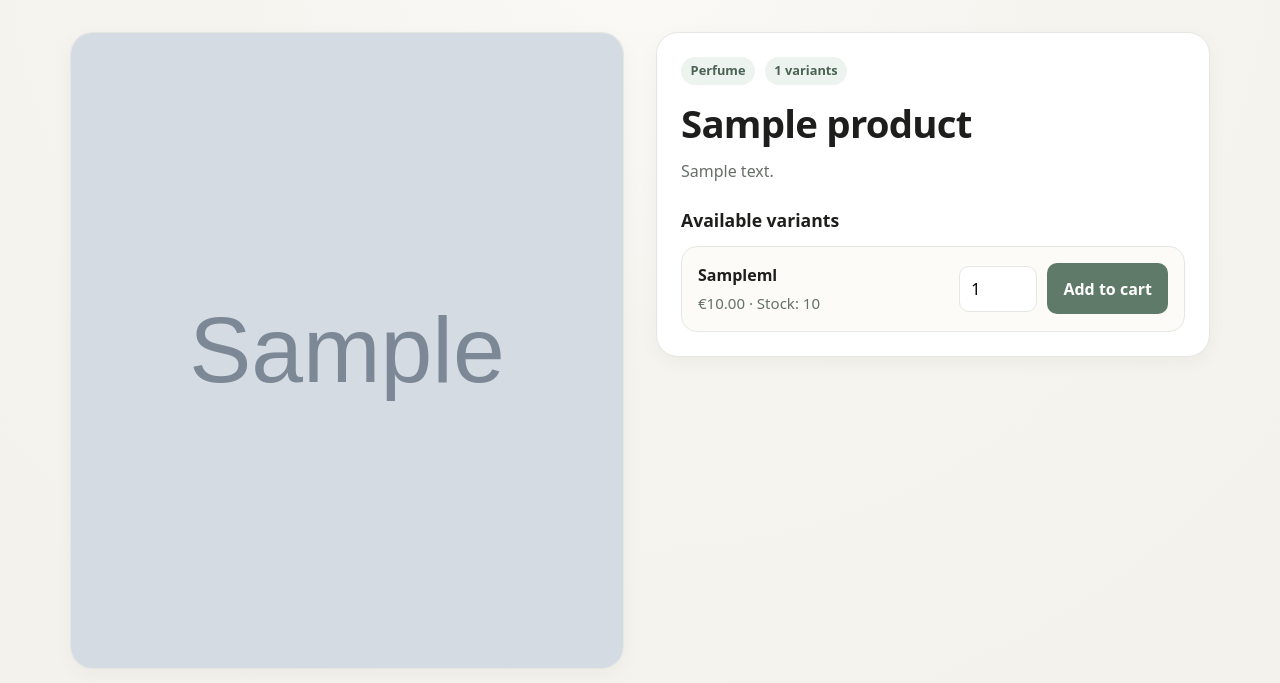
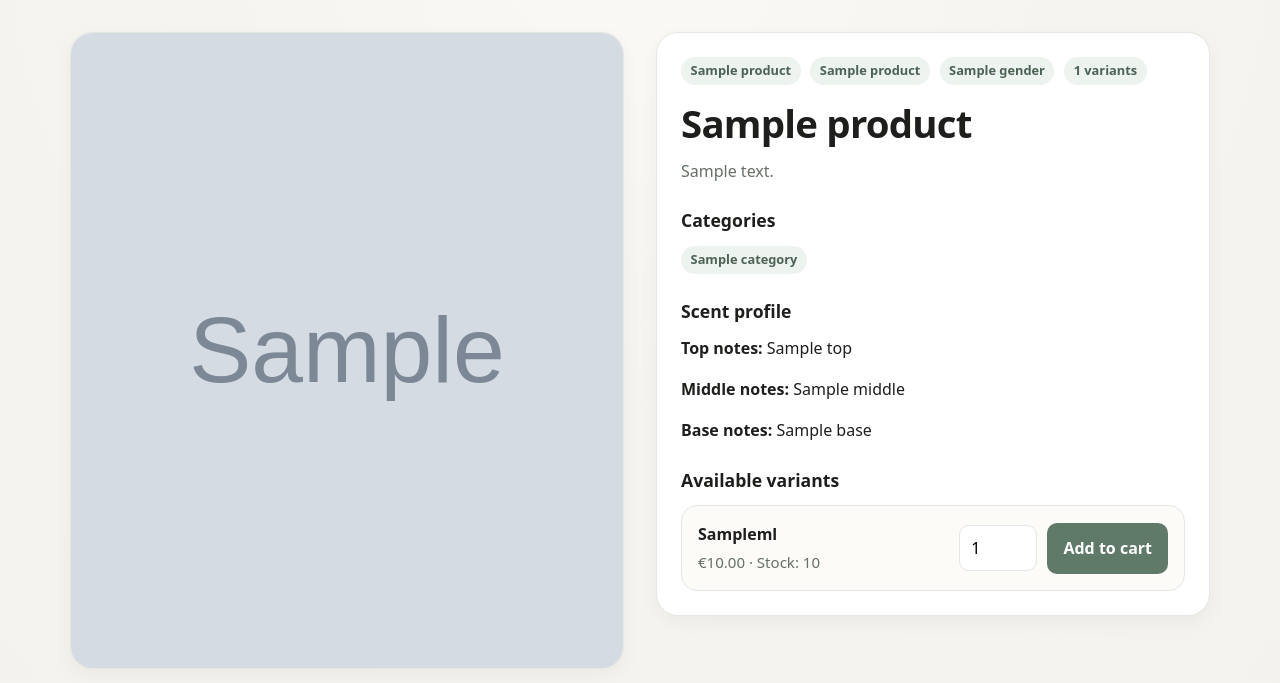
Before and after one commit to shini161/Senteur, a PHP site: template src/Views/products/show.php in a window 1280 px wide. Shown: the part 86-769 px from the top of the page. Run offline with PHP 8.4, Linux system fonts and the light colour scheme; the template is opened without the code that fills it: most values are stand-ins (such as "Sample title", 1, 10 or a date in 2020); grey boxes marked "Sample" are stand-in pictures; data that the repository does not hold is empty.

Commit message:
Switched products to slug URLs and enrich product detail pages

```diff
--- a/docker-compose.override.example.yml
+++ b/docker-compose.override.example.yml
@@ -3,13 +3,19 @@ services:
     volumes:
       - ./:/var/www:z
       - /var/www/vendor
+      - product_uploads:/var/www/public/uploads:z
 
   nginx:
     volumes:
       - ./:/var/www:z
+      - product_uploads:/var/www/public/uploads:ro,z
       - ./docker/nginx/default.conf:/etc/nginx/conf.d/default.conf:ro,z
 
   mysql:
     volumes:
       - mysql_data:/var/lib/mysql:z
       - ./docker/mysql/init.sql:/docker-entrypoint-initdb.d/init.sql:ro,z
+
+volumes:
+  mysql_data:
+  product_uploads:
--- a/src/Services/ProductService.php
+++ b/src/Services/ProductService.php
@@ -17,9 +17,9 @@ class ProductService
         return $this->productRepository->findAllActive($filters);
     }
 
-    public function getById(int $id): ?array
+    public function getBySlug(string $slug): ?array
     {
-        return $this->productRepository->findActiveById($id);
+        return $this->productRepository->findActiveBySlug($slug);
     }
 
     public function getPublicFilterMeta(): array
--- a/src/Views/products/index.php
+++ b/src/Views/products/index.php
@@ -91,7 +91,7 @@
     <section class="products-grid">
         <?php foreach ($products as $product): ?>
             <article class="product-card">
-                <a href="/product/<?= htmlspecialchars((string) $product['id']) ?>" class="product-card-link">
+                <a href="/products/<?= htmlspecialchars($product['slug']) ?>" class="product-card-link">
                     <div class="product-card-media">
                         <?php if (!empty($product['image_url'])): ?>
                             <img
--- a/src/Views/products/show.php
+++ b/src/Views/products/show.php
@@ -13,7 +13,13 @@
 
     <div class="product-show-panel">
         <div class="product-meta-line">
-            <span class="badge">Perfume</span>
+            <span class="badge"><?= htmlspecialchars($product['brand_name']) ?></span>
+
+            <?php if (!empty($product['fragrance_type_name'])): ?>
+                <span class="badge"><?= htmlspecialchars($product['fragrance_type_name']) ?></span>
+            <?php endif; ?>
+
+            <span class="badge"><?= htmlspecialchars(ucfirst($product['gender'])) ?></span>
             <span class="badge"><?= count($product['variants'] ?? []) ?> variants</span>
         </div>
 
@@ -25,6 +31,47 @@
             </p>
         <?php else: ?>
             <p class="product-description">No description available yet.</p>
+        <?php endif; ?>
+
+        <?php if (!empty($product['categories'])): ?>
+            <h2>Categories</h2>
+            <div class="product-meta-line">
+                <?php foreach ($product['categories'] as $category): ?>
+                    <span class="badge"><?= htmlspecialchars($category['name']) ?></span>
+                <?php endforeach; ?>
+            </div>
+        <?php endif; ?>
+
+        <?php if (
+            !empty($product['notes']['top']) ||
+            !empty($product['notes']['middle']) ||
+            !empty($product['notes']['base'])
+        ): ?>
+            <h2>Scent profile</h2>
+
+            <?php if (!empty($product['notes']['top'])): ?>
+                <p><strong>Top notes:</strong>
+                    <?php foreach ($product['notes']['top'] as $index => $note): ?>
+                        <?= $index > 0 ? ', ' : '' ?><?= htmlspecialchars($note['name']) ?>
+                    <?php endforeach; ?>
+                </p>
+            <?php endif; ?>
+
+            <?php if (!empty($product['notes']['middle'])): ?>
+                <p><strong>Middle notes:</strong>
+                    <?php foreach ($product['notes']['middle'] as $index => $note): ?>
+                        <?= $index > 0 ? ', ' : '' ?><?= htmlspecialchars($note['name']) ?>
+                    <?php endforeach; ?>
+                </p>
+            <?php endif; ?>
+
+            <?php if (!empty($product['notes']['base'])): ?>
+                <p><strong>Base notes:</strong>
+                    <?php foreach ($product['notes']['base'] as $index => $note): ?>
+                        <?= $index > 0 ? ', ' : '' ?><?= htmlspecialchars($note['name']) ?>
+                    <?php endforeach; ?>
+                </p>
+            <?php endif; ?>
         <?php endif; ?>
 
         <h2>Available variants</h2>
--- a/src/routes.php
+++ b/src/routes.php
@@ -25,7 +25,7 @@ return [
     ['GET', '/products', [ProductController::class, 'index']],
 
     // Product details page
-    ['GET', '/product/{id}', [ProductController::class, 'show']],
+    ['GET', '/products/{slug}', [ProductController::class, 'show']],
 
     // Cart page
     ['GET', '/cart', [CartController::class, 'index']],
```
Also changed, not shown: src/Controllers/ProductController.php (+6 -4 lines), src/Models/ProductRepository.php (+69 -7 lines).
